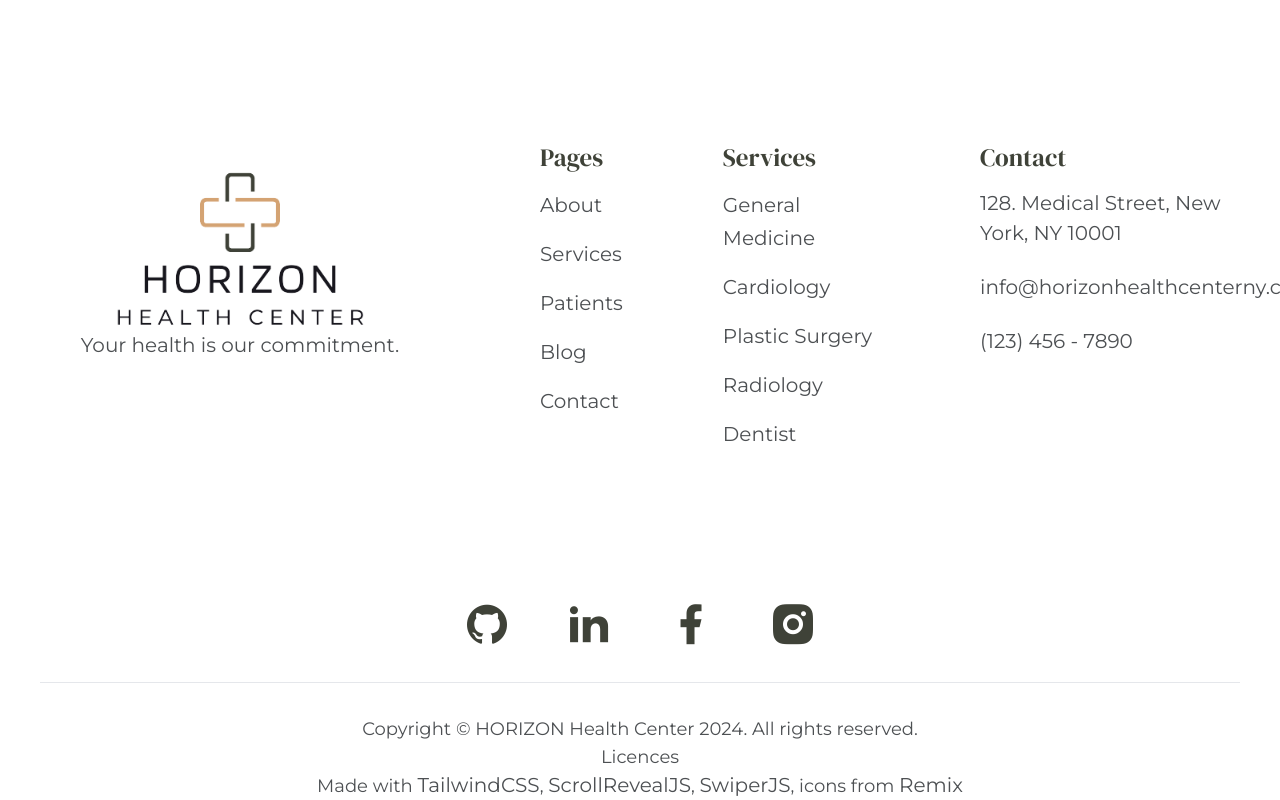
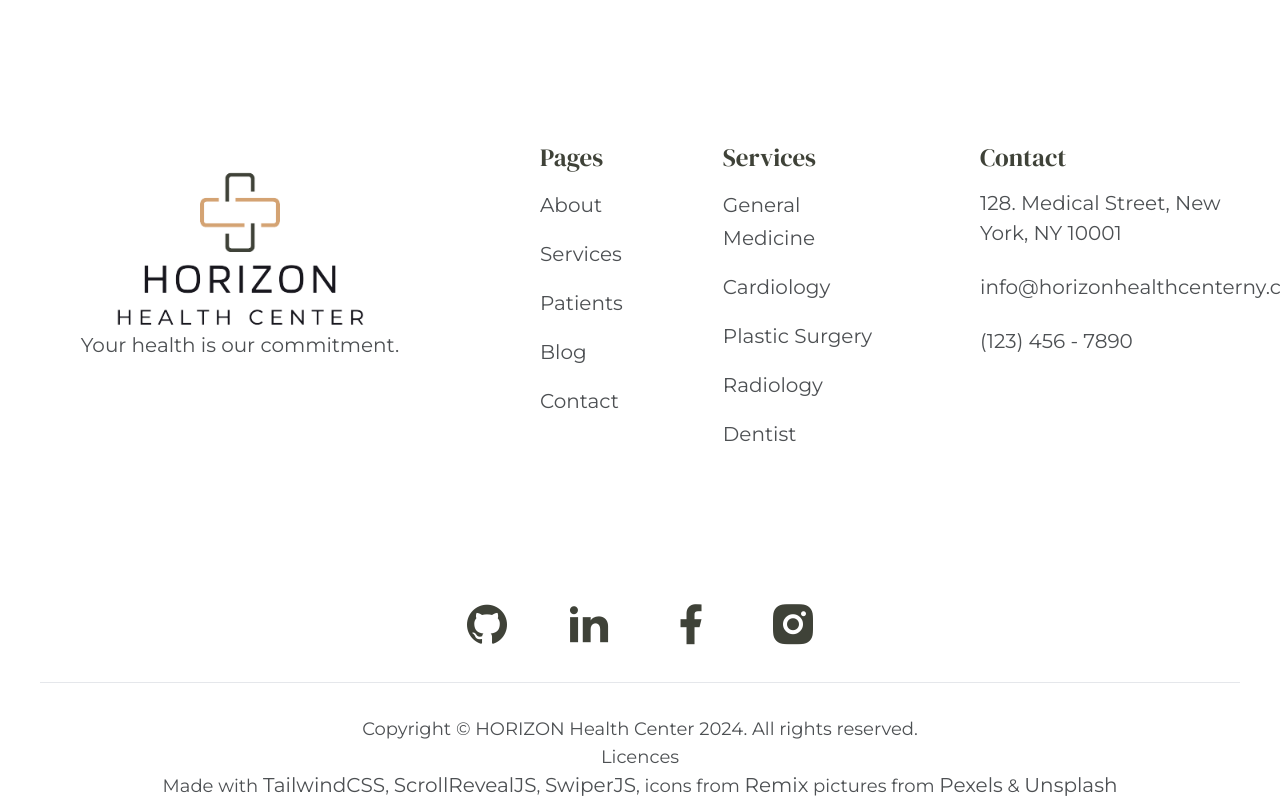
Before and after one commit to bernadettmarsalik/clinic-landing-page, a website: page index.html in a window 1280 px wide. Shown: the part 7191-7991 px from the top of the page. Drawn offline with nearby package versions, Linux system fonts and the light colour scheme.

Commit message:
tailwind-bg-showing

```diff
--- a/index.html
+++ b/index.html
@@ -533,6 +533,10 @@ Made with <a href="https://tailwindcss.com/" target="_blank">TailwindCSS</a>,
 <a href="https://swiperjs.com/" target="_blank">SwiperJS</a>,
 icons from
 <a href="https://remixicon.com/" target="_blank">Remix</a>
+pictures from
+<a href="https://www.pexels.com/" target="_blank">Pexels</a>
+&
+<a href="https://unsplash.com/" target="_blank">Unsplash</a>
 
 </p>
 </div>
```
